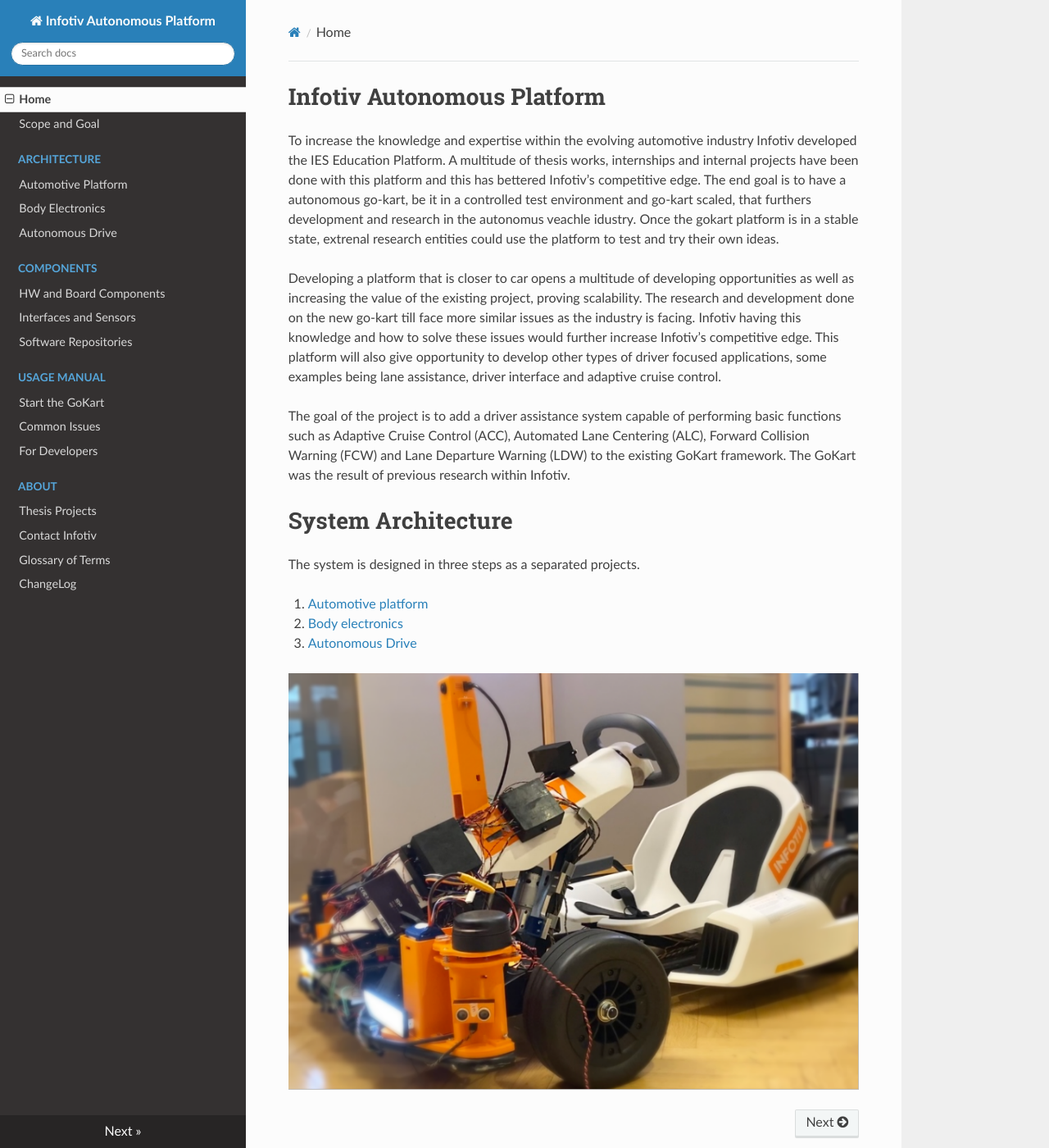
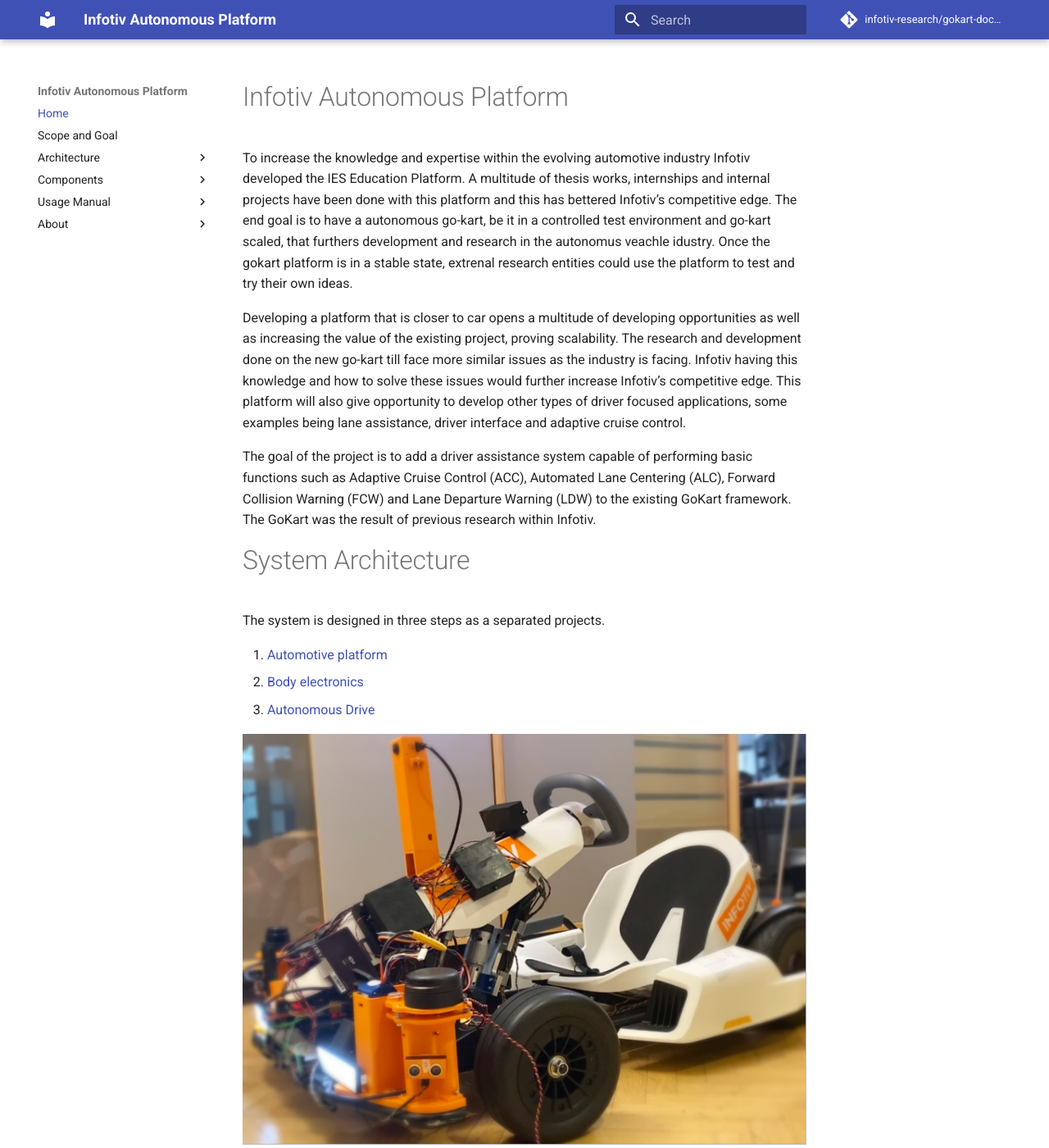
Before and after one commit to infotiv-research/gokart-documentation, an MkDocs documentation site: the page built from docs/index.md, in a window 1280 px wide and 1400 px high. Shown: the whole window at 82% size. Built offline with MkDocs 1.6.1 and Material for MkDocs 9.7.7, drawn with Linux system fonts in a browser that asks for light colours; nearby versions of some CDN libraries; comment, search, counter and statistics services are not loaded; some of the changed text lies outside the part shown.

Commit message:
github pages

```diff
--- a/mkdocs.yml
+++ b/mkdocs.yml
@@ -1,8 +1,11 @@
 site_name: Infotiv Autonomous Platform
-site_url: https://infotiv-research.github.io/autoplatform/
+site_url: https://infotiv-research.github.io/gokart-documentation/
+
+repo_name: infotiv-research/gokart-documentation
+repo_url: https://github.com/infotiv-research/gokart-documentation
 
 theme:
-  name: 'readthedocs'
+  name: 'material'
   feature:
     - navigation.tabs
     - navigation.tracking
--- /dev/null
+++ b/requirements.txt
@@ -0,0 +1 @@
+mkdocs-material==8.3.9
```
